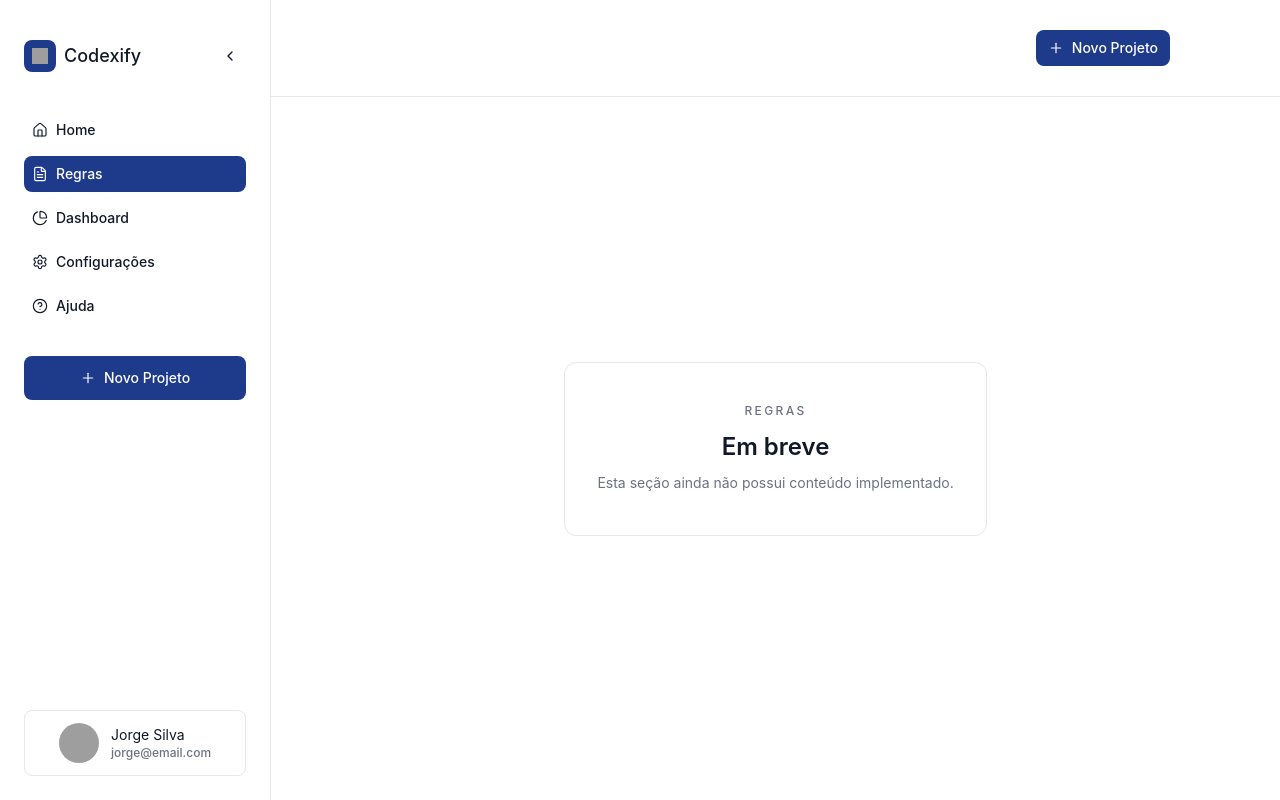
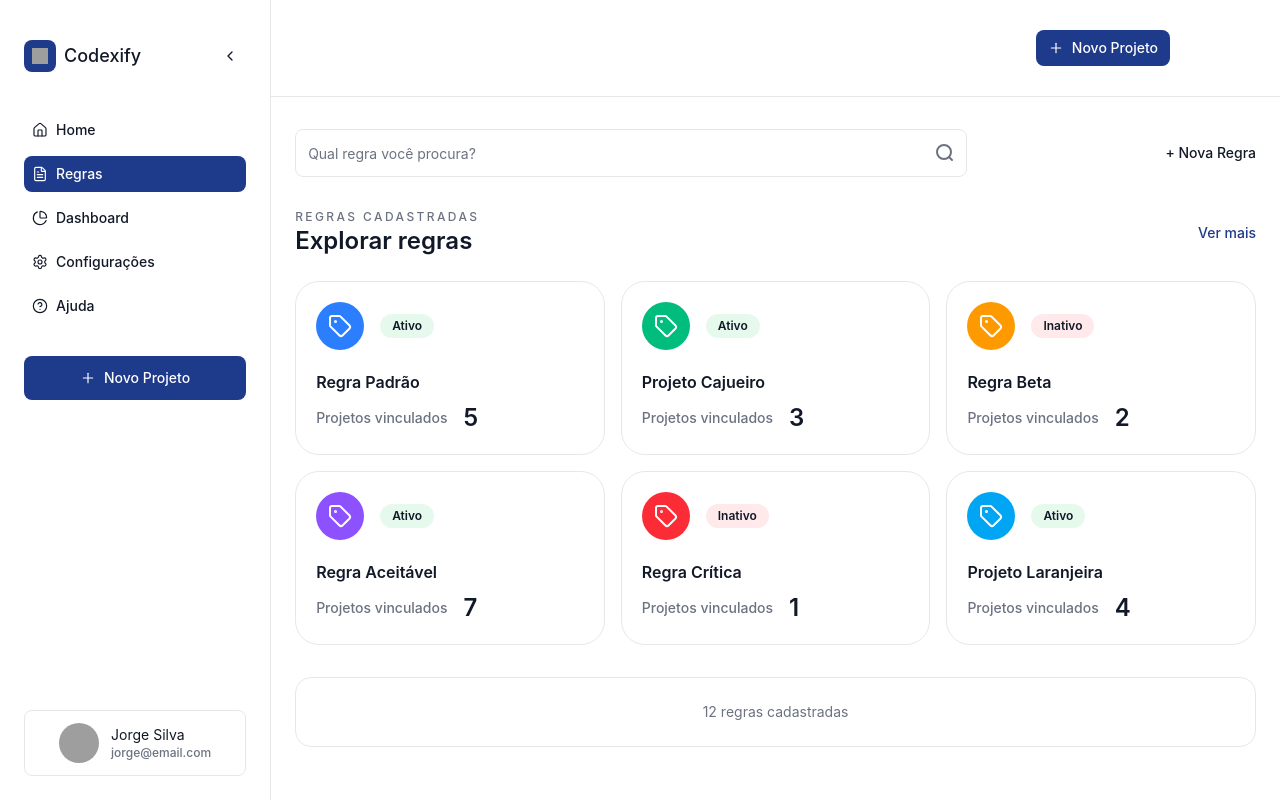
Before and after one commit to DanAraujo1001/Starian-Codexify-Front, a React (Vite) app: page /rules in a window 1280 px wide. Built offline with nearby package versions, Linux system fonts and the light colour scheme; grey boxes are pictures that could not be loaded.

Commit message:
feat(ui): adiciona página de regras

```diff
--- a/src/features/projects/components/ProjectSearchInput.tsx
+++ b/src/features/projects/components/ProjectSearchInput.tsx
@@ -7,8 +7,8 @@ const ProjectSearchInput: FC<InputHTMLAttributes<HTMLInputElement>> = (
     <input
       {...props}
       className="bg-surface-primary border border-border-default rounded-md shadow-input pl-3 pr-10 py-1.5 w-full h-full text-sm text-text-secondary placeholder:text-text-secondary focus:outline-none focus:ring-2 focus:ring-brand-primary transition-all duration-200 hover:border-brand-primary hover:shadow-input-hover"
-      placeholder="Qual Projeto você procura"
-      aria-label="Buscar projeto"
+      placeholder="Qual regra você procura?"
+      aria-label="Buscar regra"
     />
     <span className="absolute right-3 top-1/2 -translate-y-1/2 text-text-secondary">
       <svg width="20" height="20" fill="none" viewBox="0 0 20 20">
--- /dev/null
+++ b/src/features/rules/components/RuleCard.tsx
@@ -0,0 +1,49 @@
+import { type FC } from "react";
+import { Tag } from "lucide-react";
+import StatusBadge, { type RuleStatus } from "./StatusBadge";
+
+export interface RuleCardData {
+  id: string;
+  name: string;
+  status: RuleStatus;
+  linkedProjects: number;
+  initials: string;
+  colorClass: string;
+}
+
+interface RuleCardProps {
+  rule: RuleCardData;
+  onOpenRule: (id: string) => void;
+}
+
+const RuleCard: FC<RuleCardProps> = ({ rule, onOpenRule }) => (
+  <button
+    type="button"
+    onClick={() => onOpenRule(rule.id)}
+    className="group flex flex-col justify-between rounded-2xl border border-border-default bg-surface-primary p-5 text-left transition-all duration-200 hover:-translate-y-0.5 hover:shadow-sm"
+    aria-label={`Abrir detalhe da regra ${rule.name}`}
+  >
+    <div className="flex items-center justify-between gap-4">
+      <div
+        className={`flex h-12 w-12 items-center justify-center rounded-2xl text-white ${rule.colorClass}`}
+      >
+        <Tag className="h-6 w-6" strokeWidth={2} aria-hidden="true" />
+      </div>
+      <StatusBadge status={rule.status} />
+    </div>
+
+    <div className="mt-5 space-y-2">
+      <h3 className="text-base font-semibold text-text-primary">{rule.name}</h3>
+      <div className="flex items-center justify-between gap-4">
+        <span className="text-sm font-medium text-text-secondary">
+          Projetos vinculados
+        </span>
+        <span className="text-2xl font-semibold text-text-primary">
+          {rule.linkedProjects}
+        </span>
+      </div>
+    </div>
+  </button>
+);
+
+export default RuleCard;
--- /dev/null
+++ b/src/features/rules/components/RulesGrid.tsx
@@ -0,0 +1,26 @@
+import { type FC } from "react";
+import RuleCard, { type RuleCardData } from "./RuleCard";
+
+interface RulesGridProps {
+  rules: RuleCardData[];
+  onOpenRule: (id: string) => void;
+}
+
+const RulesGrid: FC<RulesGridProps> = ({ rules, onOpenRule }) => (
+  <div className="grid gap-4 md:grid-cols-3">
+    {rules.length > 0 ? (
+      rules.map((rule) => (
+        <RuleCard key={rule.id} rule={rule} onOpenRule={onOpenRule} />
+      ))
+    ) : (
+      <div className="col-span-full rounded-2xl border border-border-default bg-surface-primary p-10 text-center">
+        <p className="text-sm font-medium text-text-secondary">
+          Nenhuma regra correspondente encontrada.
+        </p>
+      </div>
+    )}
+  </div>
+);
+
+export default RulesGrid;
+export type { RuleCardData };
--- /dev/null
+++ b/src/features/rules/components/StatusBadge.tsx
@@ -0,0 +1,21 @@
+import { type FC } from "react";
+
+export type RuleStatus = "Ativo" | "Inativo";
+
+interface StatusBadgeProps {
+  status: RuleStatus;
+}
+
+const StatusBadge: FC<StatusBadgeProps> = ({ status }) => (
+  <span
+    className={`inline-flex rounded-full px-3 py-1 text-xs font-semibold ${
+      status === "Ativo"
+        ? "bg-[rgba(0,201,80,0.1)] text-excellent"
+        : "bg-[rgba(251,44,54,0.1)] text-critical"
+    }`}
+  >
+    {status}
+  </span>
+);
+
+export default StatusBadge;
--- /dev/null
+++ b/src/features/rules/index.ts
@@ -0,0 +1,2 @@
+export { default as RulesGrid } from "./components/RulesGrid";
+export type { RuleCardData } from "./components/RulesGrid";
--- /dev/null
+++ b/src/pages/Rules.tsx
@@ -0,0 +1,213 @@
+import { useMemo, useState } from "react";
+import { useNavigate } from "@tanstack/react-router";
+import Button from "@/components/ui/Button";
+import ProjectSearchInput from "@/features/projects/components/ProjectSearchInput";
+import { RulesGrid, type RuleCardData } from "@/features/rules";
+
+const RULES_MOCK: RuleCardData[] = [
+  {
+    id: "regra-padrao-01",
+    name: "Regra Padrão",
+    status: "Ativo",
+    linkedProjects: 5,
+    initials: "RP",
+    colorClass: "bg-blue-500",
+  },
+  {
+    id: "projeto-cajueiro",
+    name: "Projeto Cajueiro",
+    status: "Ativo",
+    linkedProjects: 3,
+    initials: "PC",
+    colorClass: "bg-emerald-500",
+  },
+  {
+    id: "regra-beta",
+    name: "Regra Beta",
+    status: "Inativo",
+    linkedProjects: 2,
+    initials: "RB",
+    colorClass: "bg-amber-500",
+  },
+  {
+    id: "regra-aceitavel",
+    name: "Regra Aceitável",
+    status: "Ativo",
+    linkedProjects: 7,
+    initials: "RA",
+    colorClass: "bg-violet-500",
+  },
+  {
+    id: "regra-critica",
+    name: "Regra Crítica",
+    status: "Inativo",
+    linkedProjects: 1,
+    initials: "RC",
+    colorClass: "bg-red-500",
+  },
+  {
+    id: "projeto-laranjeira",
+    name: "Projeto Laranjeira",
+    status: "Ativo",
+    linkedProjects: 4,
+    initials: "PL",
+    colorClass: "bg-sky-500",
+  },
+  {
+    id: "regra-sprint",
+    name: "Regra Sprint",
+    status: "Ativo",
+    linkedProjects: 6,
+    initials: "RS",
+    colorClass: "bg-orange-500",
+  },
+  {
+    id: "regra-homolog",
+    name: "Regra Homolog",
+    status: "Inativo",
+    linkedProjects: 2,
+    initials: "RH",
+    colorClass: "bg-teal-500",
+  },
+  {
+    id: "projeto-figueira",
+    name: "Projeto Figueira",
+    status: "Ativo",
+    linkedProjects: 8,
+    initials: "PF",
+    colorClass: "bg-indigo-500",
+  },
+  {
+    id: "regra-avancada",
+    name: "Regra Avançada",
+    status: "Ativo",
+    linkedProjects: 3,
+    initials: "RA",
+    colorClass: "bg-lime-500",
+  },
+  {
+    id: "projeto-olivio",
+    name: "Projeto Olívio",
+    status: "Inativo",
+    linkedProjects: 5,
+    initials: "PO",
+    colorClass: "bg-fuchsia-500",
+  },
+  {
+    id: "regra-experimental",
+    name: "Regra Experimental",
+    status: "Ativo",
+    linkedProjects: 9,
+    initials: "RE",
+    colorClass: "bg-pink-500",
+  },
+];
+
+const Rules = () => {
+  const navigate = useNavigate();
+  const [searchTerm, setSearchTerm] = useState("");
+  const [showAll, setShowAll] = useState(false);
+
+  const totalRules = RULES_MOCK.length;
+  const hasMoreThanNine = totalRules > 9;
+
+  const filteredRules = useMemo(
+    () =>
+      RULES_MOCK.filter((rule) =>
+        rule.name.toLowerCase().includes(searchTerm.trim().toLowerCase()),
+      ),
+    [searchTerm],
+  );
+
+  const visibleRules = searchTerm || showAll ? filteredRules : RULES_MOCK.slice(0, 6);
+  const showVerMaisButton = hasMoreThanNine && !showAll && !searchTerm;
+  const showFooterCount = hasMoreThanNine;
+  const showNewRuleButton = totalRules < 9;
+
+  const handleOpenRule = (id: string) => {
+    void navigate({ to: `/rules/${id}` });
+  };
+
+  if (totalRules === 0) {
+    return (
+      <section className="flex min-h-[calc(100vh-96px)] items-center justify-center px-6">
+        <div className="w-full max-w-xl rounded-2xl border border-border-default bg-surface-primary p-10 text-center">
+          <h1 className="text-2xl font-semibold text-text-primary">
+            Nenhuma regra cadastrada
+          </h1>
+          <p className="mt-3 text-sm text-text-secondary">
+            Crie sua primeira regra para começar a gerenciar projetos e políticas.
+          </p>
+          <Button className="mt-6">
+            + Nova Regra
+          </Button>
+        </div>
+      </section>
+    );
+  }
+
+  return (
+    <section className="w-full max-w-[1200px] px-6 pb-10">
+      <div className="mb-8 flex flex-col gap-6 md:flex-row md:items-center md:justify-between">
+        <div className="flex-1 max-w-xl">
+          <ProjectSearchInput
+            value={searchTerm}
+            onChange={(event) => setSearchTerm(event.target.value)}
+            placeholder="Qual regra você procura?"
+            aria-label="Buscar regra"
+            className="w-full"
+          />
+        </div>
+
+        <Button variant="ghost">+ Nova Regra</Button>
+      </div>
+
+      <div className="mb-6 flex flex-col gap-3 md:flex-row md:items-center md:justify-between">
+        <div>
+          <p className="text-xs font-medium uppercase tracking-[0.2em] text-text-secondary">
+            Regras cadastradas
+          </p>
+          <h1 className="text-2xl font-semibold text-text-primary">
+            Explorar regras
+          </h1>
+        </div>
+
+        {showVerMaisButton && (
+          <button
+            type="button"
+            className="text-sm font-medium text-brand-primary transition-colors duration-200 hover:text-brand-hover"
+            onClick={() => setShowAll(true)}
+          >
+            Ver mais
+          </button>
+        )}
+
+        {showAll && !searchTerm && (
+          <button
+            type="button"
+            className="text-sm font-medium text-brand-primary transition-colors duration-200 hover:text-brand-hover"
+            onClick={() => setShowAll(false)}
+          >
+            Ver menos
+          </button>
+        )}
+      </div>
+
+      <RulesGrid rules={visibleRules} onOpenRule={handleOpenRule} />
+
+      {showFooterCount && (
+        <div className="mt-8 flex flex-col items-center justify-center gap-4 rounded-xl border border-border-default bg-surface-primary p-6 sm:flex-row">
+          <span className="text-sm text-text-secondary text-center">
+            {totalRules} regras cadastradas
+          </span>
+          {showNewRuleButton && (
+            <Button>+ Nova Regra</Button>
+          )}
+        </div>
+      )}
+
+    </section>
+  );
+};
+
+export default Rules;
--- a/src/router.tsx
+++ b/src/router.tsx
@@ -4,6 +4,7 @@ import {
   createRouter,
 } from "@tanstack/react-router";
 import Account from "@/pages/Account";
+import Rules from "@/pages/Rules";
 import {
   DashboardShell,
   HomeRoutePage,
@@ -27,7 +28,7 @@ const accountRoute = createRoute({
 const rulesRoute = createRoute({
   getParentRoute: () => rootRoute,
   path: "/rules",
-  component: () => <PlaceholderSection title="Regras" />,
+  component: Rules,
 });
 
 const dashboardRoute = createRoute({
```
Also changed, not shown: 1 other file (tests, documents, lock files or other folders).
